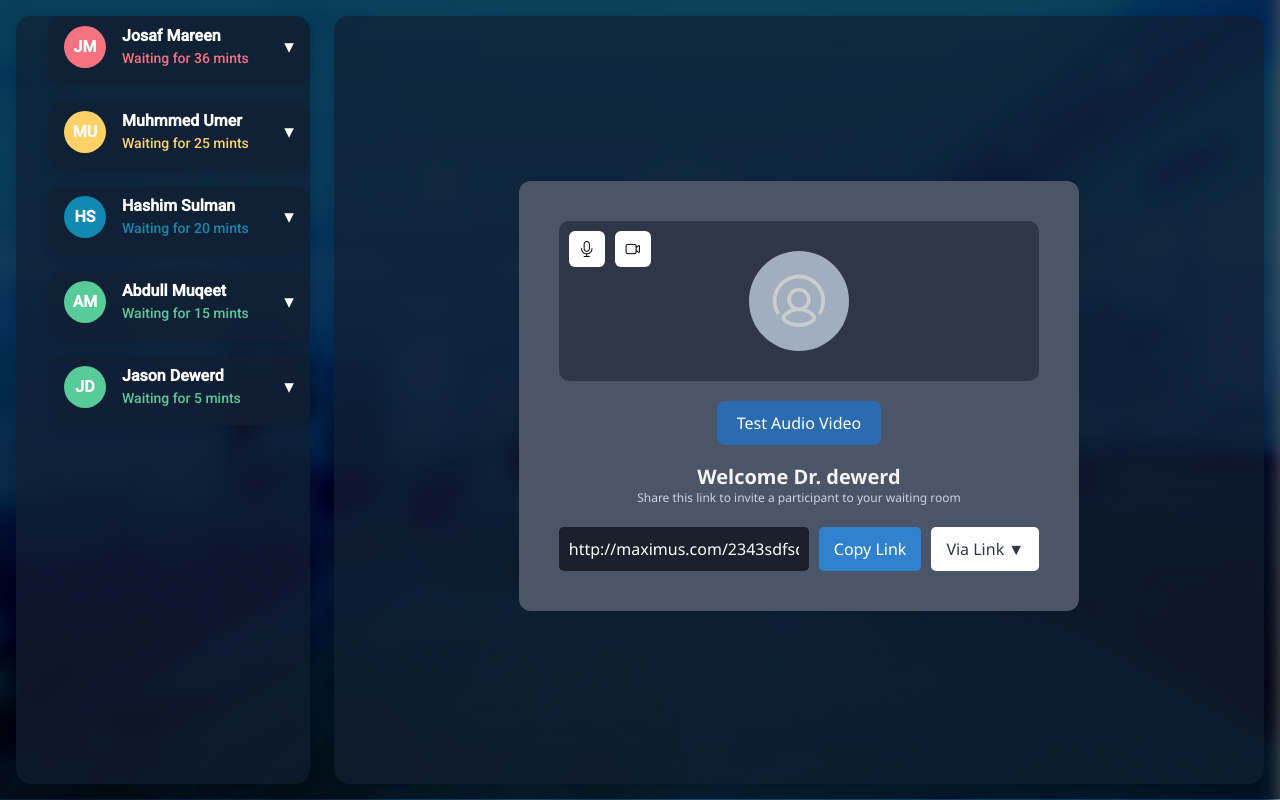
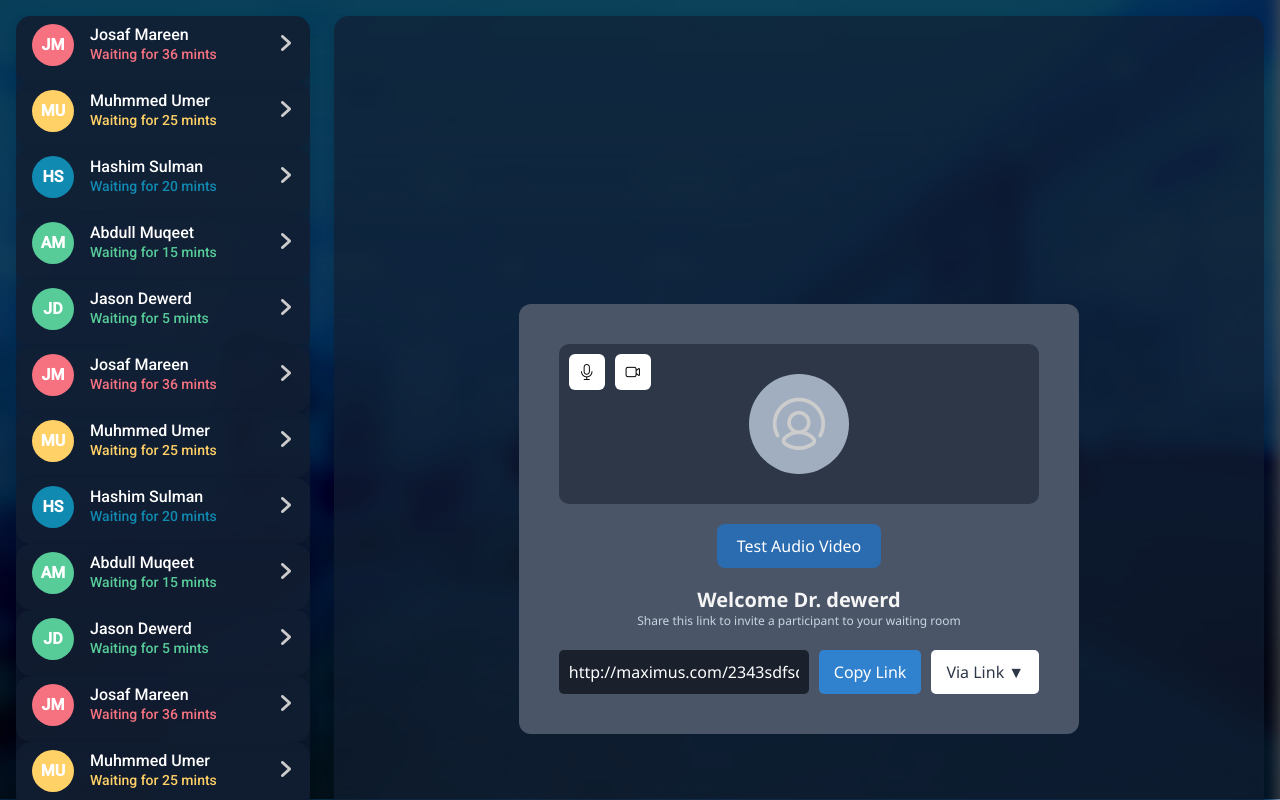
Before and after one commit to tariqmaximus/prvider_video, an Angular app: page / in a window 1280 px wide. Built offline with nearby package versions, Linux system fonts and the light colour scheme.

Commit message:
btns and icns

```diff
--- a/src/app/assets/css/style.css
+++ b/src/app/assets/css/style.css
@@ -18,7 +18,7 @@ p, h1, h2, h3, h4, h5, h6 {
   --subtext-color: #aaaaaa;
   --success-color: #66cc99;
   --warning-color: #ffc107;
-  --error-color: #dc3545;
+  --error-color: #f67280;
   --info-color: #17a2b8;
   --bs-border-color: #2e2e2e;
   --icon-color: #cccccc;
@@ -2315,10 +2315,13 @@ table th {
 
 .waiting-list {
   height: 100%;
+  max-height: 100%;
+  overflow-y: auto;
+  padding: 0;
 }
 .waiting-list li {
   border-bottom: var(--bs-border-width) var(--bs-border-color);
-  margin-bottom: 8px;
+  margin-bottom: 0 !important;
   transition: 0.4s;
   min-height: inherit;
   box-sizing: border-box;
@@ -2369,15 +2372,16 @@ table th {
 
 .buttons {
   display: flex;
-  justify-content: flex-end;
+  justify-content: center;
+  gap: 8px;
   color: var(--text-color);
 }
 
 .btn {
   position: relative;
   height: auto;
-  padding: 8px 8px;
-  border-radius: 0;
+  padding: 8px 16px;
+  border-radius: 100px;
   font-size: 14px;
   text-transform: capitalize;
   display: flex;
@@ -2388,21 +2392,6 @@ table th {
   border: 1px solid var(--bs-border-color);
   color: var(--text-color);
   border: 1px solid var(--bs-border-color);
-}
-.btn:first-child {
-  border-right: 1px solid var(--bs-border-color);
-  border-radius: 5px 0 0 5px !important;
-}
-.btn:last-child {
-  border-left: 1px solid var(--bs-border-color);
-  border-radius: 0 5px 5px 0;
-}
-.btn:only-child {
-  border: 1px solid var(--bs-border-color);
-  border-radius: 5px !important;
-}
-.btn:not(:last-child) {
-  border-right: 1px solid var(--bs-border-color);
 }
 .btn span {
   font-weight: 500;
--- a/src/app/assets/scss/components/_list.scss
+++ b/src/app/assets/scss/components/_list.scss
@@ -58,10 +58,13 @@
 }
 .waiting-list {
     height: 100%;
+    max-height: 100%;
+    overflow-y: auto;
+    padding: 0;
     li {
         border-bottom:  var( --bs-border-width) var( --bs-border-color);
 
-        margin-bottom: $spacing-sm;
+        margin-bottom: 0 !important;
         transition: 0.4s;
         min-height: inherit;
         box-sizing: border-box;
--- a/src/app/assets/scss/variables.scss
+++ b/src/app/assets/scss/variables.scss
@@ -10,7 +10,7 @@
  --subtext-color: #aaaaaa;
  --success-color: #66cc99;
  --warning-color: #ffc107;
- --error-color: #dc3545;
+ --error-color: #f67280;
  --info-color: #17a2b8;
   --bs-border-color: #2e2e2e;
  --icon-color: #cccccc;
--- a/src/app/common/buttons/buttons.component.html
+++ /dev/null
@@ -1,13 +0,0 @@
-<button
-  class="btn"
-  [ngClass]="['btn--' + type, customClass]"
-  [disabled]="disabled"
-  (click)="onClick()"
-  type="button"
->
-  <ng-container *ngIf="icon">
-    <i [ngClass]="icon" aria-hidden="true"></i>
-  </ng-container>
-
-  <span *ngIf="label">{{ label }}</span>
-</button>
--- a/src/app/common/buttons/buttons.component.ts
+++ /dev/null
@@ -1,50 +0,0 @@
-import { Component, Input, Output, EventEmitter } from '@angular/core';
-import { CommonModule } from '@angular/common';
-
-@Component({
-  standalone: true,
-  selector: 'app-button',
-  templateUrl: './buttons.component.html',
-  styleUrls: ['./buttons.component.css'],
-  imports: [CommonModule]
-})
-export class ButtonsComponent {
-  /**
-   * Button type: defines styling class like `btn--primary`, `btn--danger`, etc.
-   */
-  @Input() type: 'primary' | 'secondary' | 'danger' | 'ghost' | 'icon' = 'primary';
-
-  /**
-   * Button label: displayed inside the button if present
-   */
-  @Input() label?: string;
-
-  /**
-   * Optional icon class (e.g. `fas fa-play` or `icon-mic`)
-   */
-  @Input() icon?: string;
-
-  /**
-   * Button disabled state
-   */
-  @Input() disabled: boolean = false;
-
-  /**
-   * Optional custom class to apply additional styles
-   */
-  @Input() customClass: string = '';
-
-  /**
-   * Button click event output
-   */
-  @Output() btnClick = new EventEmitter<void>();
-
-  /**
-   * Handles click event internally, blocks if disabled
-   */
-  onClick(): void {
-    if (!this.disabled) {
-      this.btnClick.emit();
-    }
-  }
-}
--- a/src/app/rooms/waiting-room/waitingRoom.component.html
+++ b/src/app/rooms/waiting-room/waitingRoom.component.html
@@ -1,19 +1,19 @@
 <ul class="waiting-list card">
   <li *ngFor="let msg of waitingRoom; let i = index" class="card mb-3">
     <div class="d-flex justify-content-between align-items-center px-3 py-2" (click)="toggleChat(i)">
-      <div class="d-flex align-items-center gap-3">
+      <div class="d-flex align-items-center gap-3 readed">
         <div class="avatar-circle" [ngStyle]="{ backgroundColor: getStageColor(msg.stage) }">
           {{ getInitials(msg.name) }}
         </div>
         <div>
-          <div class="fw-bold text-white">{{ msg.name }}</div>
+          <h6 class="text-white">{{ msg.name }}</h6>
           <div class="waiting-text" [ngStyle]="{ color: getStageTextColor(msg.stage) }">
             {{ msg.time }}
           </div>
         </div>
       </div>
       <div class="text-white">
-        <div class="chevron" [class.rotate]="expandedIndex === i">&#9662;</div>
+        <i class="icon-angle-right"></i>
       </div>
     </div>
 
@@ -23,10 +23,10 @@
 
 
 
-        <div class="d-flex justify-content-center">
-          <app-button type="secondary" label="Start Audio call" icon="icon-audio"></app-button>
+        <div class="buttons mb-3">
+          <button type="button" class="btn success"><i class="icon-audio"></i>start audio call</button>
 
-          <app-button type="secondary" label="Start Audio call" icon="icon-audio"></app-button>
+          <button type="button" class="btn danger"><i class="icon-video"></i>start video call</button>
         </div>
 
         <app-chat></app-chat>
--- a/src/app/rooms/waiting-room/waitingRoom.component.ts
+++ b/src/app/rooms/waiting-room/waitingRoom.component.ts
@@ -1,7 +1,7 @@
 import { Component } from '@angular/core';
 import { CommonModule } from '@angular/common';
 import { ChatComponent } from "../../models/chat/chat.component";
-import { ButtonsComponent } from "../../common/buttons/buttons.component";
+
 
 
 
@@ -25,12 +25,72 @@ interface Message {
 @Component({
   selector: 'app-waitingRoom',
   standalone: true,
-  imports: [CommonModule, ChatComponent, ButtonsComponent],
+  imports: [CommonModule, ChatComponent],
   templateUrl: './waitingRoom.component.html',
   styleUrl: './waitingRoom.component.css',
 })
 export class waitingRoomComponent {
   waitingRoom: Message[] = [
+    {
+      name: 'Josaf Mareen',
+      time: 'Waiting for 36 mints',
+      iconType: 'admin-male',
+      stage: 'unread',
+    },
+    {
+      name: 'Muhmmed Umer',
+      time: 'Waiting for 25 mints',
+      iconType: 'admin-male',
+      stage: 'pending',
+    },
+    {
+      name: 'Hashim Sulman',
+      time: 'Waiting for 20 mints',
+      iconType: 'admin-male',
+      stage: 'active',
+    },
+    {
+      name: 'Abdull Muqeet',
+      time: 'Waiting for 15 mints',
+      iconType: 'admin-male',
+      stage: 'read',
+    },
+    {
+      name: 'Jason Dewerd',
+      time: 'Waiting for 5 mints',
+      iconType: 'admin-male',
+      stage: 'read',
+    },
+    {
+      name: 'Josaf Mareen',
+      time: 'Waiting for 36 mints',
+      iconType: 'admin-male',
+      stage: 'unread',
+    },
+    {
+      name: 'Muhmmed Umer',
+      time: 'Waiting for 25 mints',
+      iconType: 'admin-male',
+      stage: 'pending',
+    },
+    {
+      name: 'Hashim Sulman',
+      time: 'Waiting for 20 mints',
+      iconType: 'admin-male',
+      stage: 'active',
+    },
+    {
+      name: 'Abdull Muqeet',
+      time: 'Waiting for 15 mints',
+      iconType: 'admin-male',
+      stage: 'read',
+    },
+    {
+      name: 'Jason Dewerd',
+      time: 'Waiting for 5 mints',
+      iconType: 'admin-male',
+      stage: 'read',
+    },
     {
       name: 'Josaf Mareen',
       time: 'Waiting for 36 mints',
```
Also changed, not shown: src/app/assets/scss/components/_buttons.scss (+4 -22 lines), src/app/common/buttons/buttons.component.css (deleted), 2 other files (tests, documents, lock files or other folders).
